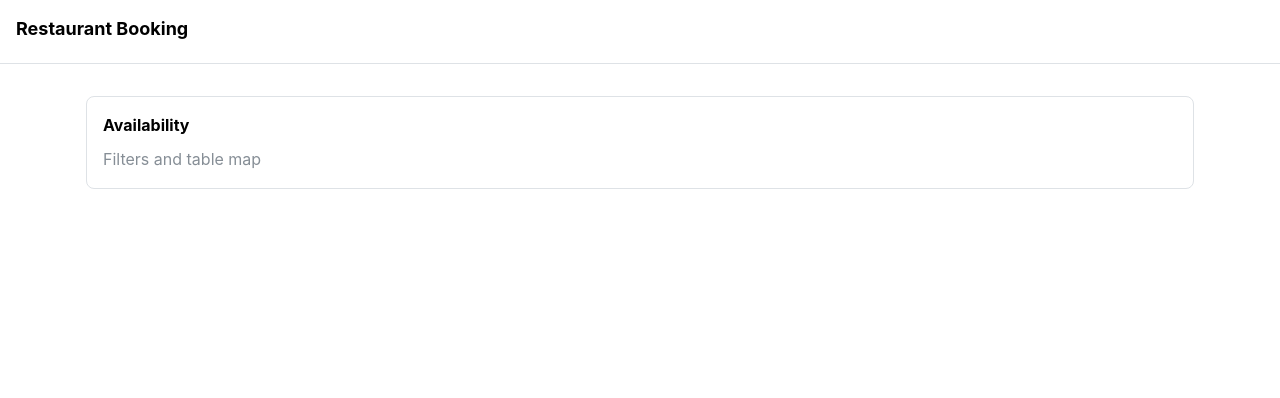
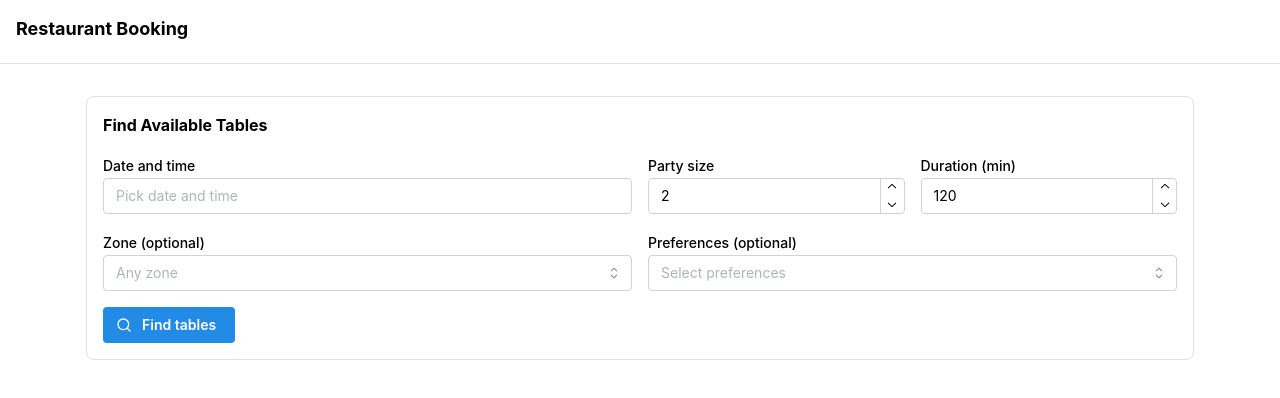
Before and after one commit to dmitrikurtukov/restaurant-booking, a React (Vite) app in the folder frontend/: page / in a window 1280 px wide. Shown: the top 398 px of the page. Built offline with nearby package versions, Linux system fonts and the light colour scheme.

Commit message:
feat(frontend): add AvailabilityFilters component and integrate it into AvailabilityPage

```diff
--- /dev/null
+++ b/frontend/src/components/AvailabilityFilters.tsx
@@ -0,0 +1,81 @@
+import {
+  Button,
+  Card,
+  Grid,
+  MultiSelect,
+  NumberInput,
+  Select,
+  Stack,
+  Title,
+} from "@mantine/core";
+import { DateTimePicker } from "@mantine/dates";
+import { Search } from "lucide-react";
+
+const zoneOptions = [
+  { value: "1", label: "Main Hall" },
+  { value: "2", label: "Terrace" },
+  { value: "3", label: "Private Room" },
+];
+
+const preferenceOptions = [
+  { value: "QUIET", label: "Quiet" },
+  { value: "WINDOW", label: "Window" },
+  { value: "NEAR_KIDS", label: "Near kids area" },
+  { value: "ACCESSIBLE", label: "Accessible" },
+];
+
+export function AvailabilityFilters() {
+  return (
+    <Card withBorder radius="md" p="md">
+      <Stack gap="md">
+        <Title order={5}>Find Available Tables</Title>
+
+        <Grid>
+          <Grid.Col span={{ base: 12, md: 6 }}>
+            <DateTimePicker
+              label="Date and time"
+              placeholder="Pick date and time"
+              clearable={false}
+            />
+          </Grid.Col>
+
+          <Grid.Col span={{ base: 6, md: 3 }}>
+            <NumberInput label="Party size" min={1} max={20} defaultValue={2} />
+          </Grid.Col>
+
+          <Grid.Col span={{ base: 6, md: 3 }}>
+            <NumberInput
+              label="Duration (min)"
+              min={1}
+              max={300}
+              defaultValue={120}
+            />
+          </Grid.Col>
+
+          <Grid.Col span={{ base: 12, md: 6 }}>
+            <Select
+              label="Zone (optional)"
+              placeholder="Any zone"
+              data={zoneOptions}
+              clearable
+              searchable
+            />
+          </Grid.Col>
+
+          <Grid.Col span={{ base: 12, md: 6 }}>
+            <MultiSelect
+              label="Preferences (optional)"
+              placeholder="Select preferences"
+              data={preferenceOptions}
+              clearable
+            />
+          </Grid.Col>
+        </Grid>
+
+        <Button leftSection={<Search size={16} />} w="fit-content">
+          Find tables
+        </Button>
+      </Stack>
+    </Card>
+  );
+}
--- a/frontend/src/pages/AvailabilityPage.tsx
+++ b/frontend/src/pages/AvailabilityPage.tsx
@@ -1,12 +1,10 @@
-import { Card, Text, Title } from "@mantine/core";
+import { Stack } from "@mantine/core";
+import { AvailabilityFilters } from "../components/AvailabilityFilters.tsx";
 
 export function AvailabilityPage() {
   return (
-    <Card withBorder radius="md" p="md">
-      <Title order={5}>Availability</Title>
-      <Text c="dimmed" mt="xs">
-        Filters and table map
-      </Text>
-    </Card>
+    <Stack gap="md">
+      <AvailabilityFilters />
+    </Stack>
   );
 }
```
